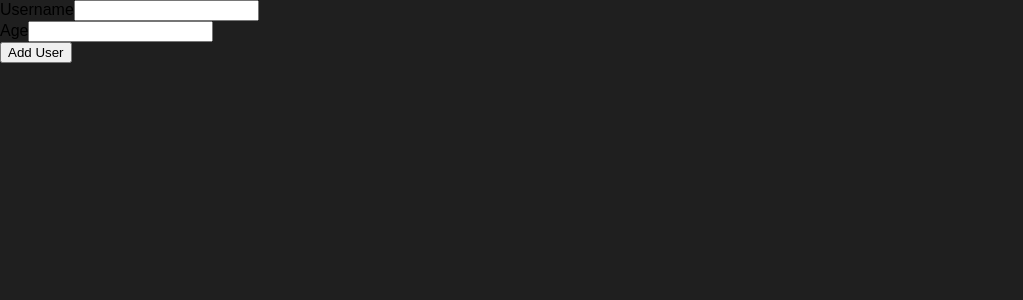
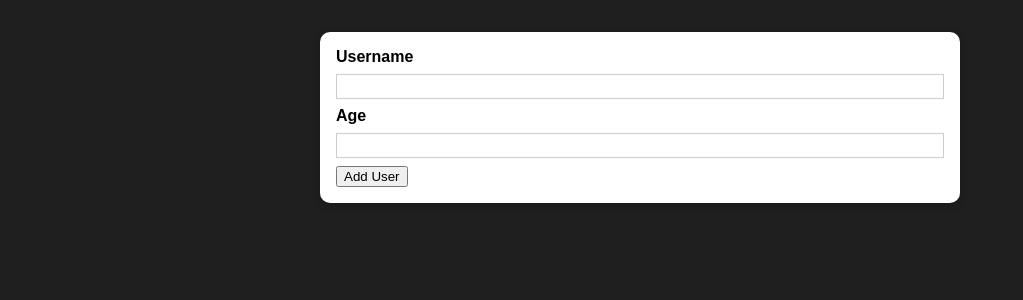
Before and after one commit to 33ronak/user-form, a React (Create React App) app: page / in a window 1280 px wide. Shown: the top 300 px of the page, without its empty margins (0-1023 px from the left). Built offline with nearby package versions, Linux system fonts and the light colour scheme.

Commit message:
Components refactored

```diff
--- /dev/null
+++ b/src/components/UI/Card.css
@@ -0,0 +1,5 @@
+.card {
+    background: white;
+    box-shadow: 0 2px 8px rgba(0, 0, 0, 0.26);
+    border-radius: 10px;
+  }
--- /dev/null
+++ b/src/components/UI/Card.js
@@ -0,0 +1,16 @@
+import React from "react";
+import "./Card.css"
+
+const Card = (props) => {
+
+    const cardClass = "card"+ " " + props.className;
+    return (
+        <div className={cardClass}>
+            {props.children}
+        </div>
+    )
+
+
+}
+
+export default Card;
--- /dev/null
+++ b/src/components/Users/AddUser.css
@@ -0,0 +1,26 @@
+.input {
+    margin: 2rem auto;
+    padding: 1rem;
+    width: 90%;
+    max-width: 40rem;
+  }
+
+  .input label {
+    display: block;
+    font-weight: bold;
+    margin-bottom: 0.5rem;
+  }
+
+  .input input {
+    font: inherit;
+    display: block;
+    width: 100%;
+    border: 1px solid #ccc;
+    padding: 0.15rem;
+    margin-bottom: 0.5rem;
+  }
+
+  .input input:focus {
+    outline: none;
+    border-color: #4f005f;
+  }
--- a/src/components/Users/AddUser.js
+++ b/src/components/Users/AddUser.js
@@ -1,4 +1,6 @@
 import React from "react";
+import "./AddUser.css"
+import Card from "../UI/Card";
 
 const AddUser = () => {
 
@@ -8,6 +10,7 @@
 
     return (
         <div>
+            <Card className = "input">
                 <form>
                     <div>
                         <div>
@@ -23,6 +26,7 @@
                         </div>
                     </div>
                 </form>
+            </Card>
         </div>
     )
 
```
Lines whose indentation alone changed are shown as unchanged.
